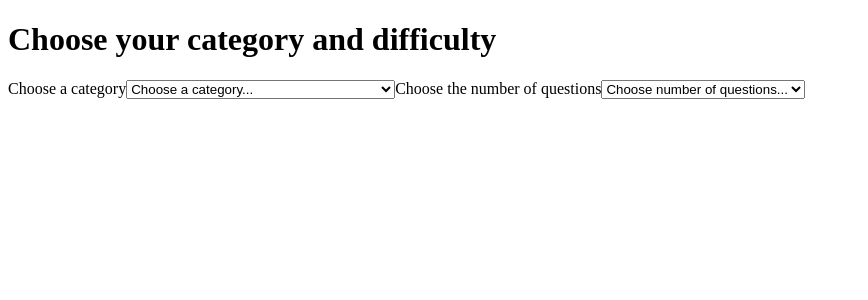
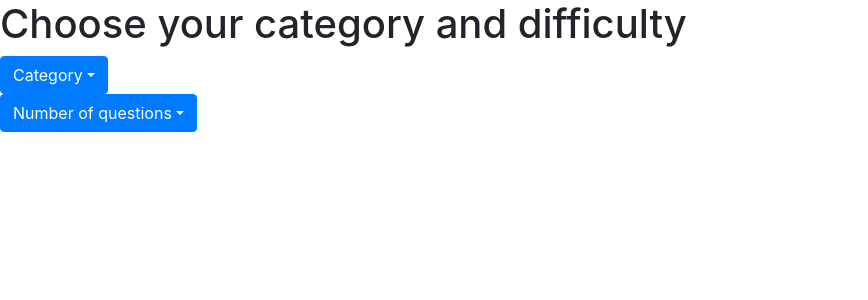
Before and after one commit to hannahakhtar/quiz, a React (Create React App) app: page /quiz-app/selection in a window 1280 px wide. Shown: the top 300 px of the page, without its empty margins (0-868 px from the left). Built offline with nearby package versions, Linux system fonts and the light colour scheme.

Commit message:
modal for end of game added - no styling

```diff
--- a/package.json
+++ b/package.json
@@ -8,12 +8,18 @@
     "@testing-library/react": "^11.1.0",
     "@testing-library/user-event": "^12.1.10",
     "axios": "^0.21.1",
+    "bootstrap": "^4.6.0",
     "node-sass": "^5.0.0",
     "react": "^17.0.2",
+    "react-bootstrap": "^1.5.2",
+    "react-confetti": "^6.0.1",
     "react-dom": "^17.0.2",
     "react-loader-spinner": "^4.0.0",
     "react-router-dom": "^5.2.0",
     "react-scripts": "4.0.3",
+    "react-use": "^17.2.4",
+    "react-use-window-size": "^1.0.1",
+    "use-window-size": "0.0.1",
     "web-vitals": "^1.0.1"
   },
   "scripts": {
--- a/src/App.scss
+++ b/src/App.scss
@@ -1,4 +1,6 @@
+@import "node_modules/bootstrap/scss/bootstrap";
 @import "react-loader-spinner/dist/loader/css/react-spinner-loader.css";
+
 
 .App {
   text-align: center;
--- a/src/components/Home.js
+++ b/src/components/Home.js
@@ -1,12 +1,16 @@
 import React from 'react'
 import { Link } from 'react-router-dom'
+
+import Button from 'react-bootstrap/Button';
 
 const Home = () => {
   return <>
 <h1>Home</h1>
+<p>Choose from a number of different categories and the number of questions you want to have.</p>
+<p>Good luck!</p>
 <Link to={{
   pathname: "/quiz-app/selection",
-}}>Play!</Link>
+}}><Button variant="primary">Play!</Button></Link>
 </>
 }
 
--- a/src/components/Quiz.js
+++ b/src/components/Quiz.js
@@ -2,6 +2,11 @@ import React, { useEffect, useState } from 'react'
 import { Link } from 'react-router-dom'
 import axios from 'axios'
 import Loader from 'react-loader-spinner'
+import { useWindowSize } from 'react-use'
+import Confetti from 'react-confetti'
+
+import Button from 'react-bootstrap/Button';
+import Modal from 'react-bootstrap/Modal';
 
 const Quiz = ({ location }) => {
 
@@ -13,10 +18,11 @@ const Quiz = ({ location }) => {
   const [currentQuestion, setCurrentQuestion] = useState(0)
   const [isError, setIsError] = useState(false)
   const [score, setScore] = useState(0)
-
+  const [show, setShow] = useState(false)
 
   const category = location.state.category
   const questionAmount = location.state.questionAmount
+  const { width, height } = useWindowSize()
 
   useEffect(() => {
     async function fetchQuizData() {
@@ -43,7 +49,7 @@ const Quiz = ({ location }) => {
 
     return <div>
       {answers.sort().map((answer, i) => {
-        return <button key={i} onClick={() => checkAnswers(answer)}>{atob(answer)}</button>
+        return <Button key={i} onClick={() => checkAnswers(answer)}>{atob(answer)}</Button>
       })}
     </div>
   }
@@ -63,8 +69,7 @@ const Quiz = ({ location }) => {
         setIncorrectAnswers(quizData[currentQuestion + 1].incorrect_answers)
       }
     } else {
-        alert('game over')
-        // ? show final score and confetti and button to play again which takes them back to the selection page.
+      setShow(true)
     }
   }
 
@@ -81,18 +86,30 @@ const Quiz = ({ location }) => {
   if (isError) {
     return <>
       <h2>There are not enough questions available for this category.</h2>
-    <Link to={{ pathname: "/quiz-app/selection" }}>Try again?</Link>
+      <Link to={{ pathname: "/quiz-app/selection" }}><Button>Try again?</Button></Link>
     </>
   }
 
   return <>
     <h1>Quiz</h1>
     <div>Question {currentQuestion + 1} of {questionAmount}</div>
+    <div>Score: {score}</div>
     <div>{atob(displayQuestion)}</div>
     <div>
       {displayAnswers()}
     </div>
-    <div>Score: {score}</div>
+
+    <Modal show={show}>
+      <Modal.Body>
+        <p>Your final score was {score}</p>
+        <Link to={{ pathname: "/quiz-app/selection" }}><Button>Play again?</Button></Link>
+      </Modal.Body>
+    </Modal>
+    {show &&
+      <Confetti
+        width={width}
+        height={height}
+        />}
   </>
 }
 
--- a/src/components/Selection.js
+++ b/src/components/Selection.js
@@ -1,54 +1,71 @@
 import React, { useState } from 'react'
 import { Link } from 'react-router-dom'
+
+import Button from 'react-bootstrap/Button';
+import Dropdown from 'react-bootstrap/Dropdown';
 
 const Selection = () => {
 
   const [category, setCategory] = useState('')
   const [questionAmount, setQuestionAmount] = useState('')
 
+  function handleCategorySelect(e, eventKey) {
+    setCategory(e)
+  }
+
+  function handleQuestionAmountSelect(e, eventKey) {
+    setQuestionAmount(e)
+  }
+
   return <>
     <h1>Choose your category and difficulty</h1>
-    <label>Choose a category</label>
-    <select name="selection" id="selection" onChange={e => setCategory(e.target.value)}>
-      <option disable="true" >Choose a category...</option>
-      <option value="27">Animals</option>
-      <option value="25">Art</option>
-      <option value="26">Celebrities</option>
-      <option value="16">Entertainment: Board Games</option>
-      <option value="10">Entertainment: Books</option>
-      <option value="32">Entertainment: Cartoons & Animations</option>
-      <option value="29">Entertainment: Comics</option>
-      <option value="11">Entertainment: Film</option>
-      <option value="31">Entertainment: Japanese Anime & Manga</option>
-      <option value="12">Entertainment: Music</option>
-      <option value="13">Entertainment: Musicals & Theatres</option>
-      <option value="14">Entertainment: Television</option>
-      <option value="15">Entertainment: Video Games</option>
-      <option value="9">General Knowledge</option>
-      <option value="22">Geography</option>
-      <option value="23">History</option>
-      <option value="20">Mythology</option>
-      <option value="24">Politics</option>
-      <option value="">Random</option>
-      <option value="17">Science & Nature</option>
-      <option value="18">Science: Computers</option>
-      <option value="19">Science: Mathematics</option>
-      <option value="30">Science: Gadgets</option>
-      <option value="21">Sports</option>
-      <option value="28">Vehicles</option>
-    </select>
-    <label id="numberOfQuestions">Choose the number of questions</label>
-    <select onChange={e => setQuestionAmount(e.target.value)}>
-    <option disable="true" >Choose number of questions...</option>
-      <option value="10">10</option>
-      <option value="15">15</option>
-      <option value="20">20</option>
-    </select>
+    <Dropdown>
+      <Dropdown.Toggle>
+      Category
+      </Dropdown.Toggle>
+      <Dropdown.Menu>
+      <Dropdown.Item onSelect={handleCategorySelect} eventKey="27">Animals</Dropdown.Item>
+      <Dropdown.Item onSelect={handleCategorySelect} eventKey="25">Art</Dropdown.Item>
+      <Dropdown.Item onSelect={handleCategorySelect} eventKey="26">Celebrities</Dropdown.Item>
+      <Dropdown.Item onSelect={handleCategorySelect} eventKey="16">Entertainment: Board Games</Dropdown.Item>
+      <Dropdown.Item onSelect={handleCategorySelect} eventKey="10">Entertainment: Books</Dropdown.Item>
+      <Dropdown.Item onSelect={handleCategorySelect} eventKey="32">Entertainment: Cartoons & Animations</Dropdown.Item>
+      <Dropdown.Item onSelect={handleCategorySelect} eventKey="29">Entertainment: Comics</Dropdown.Item>
+      <Dropdown.Item onSelect={handleCategorySelect} eventKey="11">Entertainment: Film</Dropdown.Item>
+      <Dropdown.Item onSelect={handleCategorySelect} eventKey="31">Entertainment: Japanese Anime & Manga</Dropdown.Item>
+      <Dropdown.Item onSelect={handleCategorySelect} eventKey="12">Entertainment: Music</Dropdown.Item>
+      <Dropdown.Item onSelect={handleCategorySelect} eventKey="13">Entertainment: Musicals & Theatres</Dropdown.Item>
+      <Dropdown.Item onSelect={handleCategorySelect} eventKey="14">Entertainment: Television</Dropdown.Item>
+      <Dropdown.Item onSelect={handleCategorySelect} eventKey="15">Entertainment: Video Games</Dropdown.Item>
+      <Dropdown.Item onSelect={handleCategorySelect} eventKey="9">General Knowledge</Dropdown.Item>
+      <Dropdown.Item onSelect={handleCategorySelect} eventKey="22">Geography</Dropdown.Item>
+      <Dropdown.Item onSelect={handleCategorySelect} eventKey="23">History</Dropdown.Item>
+      <Dropdown.Item onSelect={handleCategorySelect} eventKey="20">Mythology</Dropdown.Item>
+      <Dropdown.Item onSelect={handleCategorySelect} eventKey="24">Politics</Dropdown.Item>
+      <Dropdown.Item onSelect={handleCategorySelect} eventKey="">Random</Dropdown.Item>
+      <Dropdown.Item onSelect={handleCategorySelect} eventKey="17">Science & Nature</Dropdown.Item>
+      <Dropdown.Item onSelect={handleCategorySelect} eventKey="18">Science: Computers</Dropdown.Item>
+      <Dropdown.Item onSelect={handleCategorySelect} eventKey="19">Science: Mathematics</Dropdown.Item>
+      <Dropdown.Item onSelect={handleCategorySelect} eventKey="30">Science: Gadgets</Dropdown.Item>
+      <Dropdown.Item onSelect={handleCategorySelect} eventKey="21">Sports</Dropdown.Item>
+      <Dropdown.Item onSelect={handleCategorySelect} eventKey="28">Vehicles</Dropdown.Item>
+      </Dropdown.Menu>
+    </Dropdown>
+    <Dropdown>
+      <Dropdown.Toggle>
+        Number of questions
+      </Dropdown.Toggle>
+      <Dropdown.Menu>
+      <Dropdown.Item onSelect={handleQuestionAmountSelect} eventKey="10">10</Dropdown.Item>
+      <Dropdown.Item onSelect={handleQuestionAmountSelect} eventKey="15">15</Dropdown.Item>
+      <Dropdown.Item onSelect={handleQuestionAmountSelect} eventKey="20">20</Dropdown.Item>
+      </Dropdown.Menu>
+    </Dropdown>
     {category && questionAmount &&
     <Link to={{
       pathname: "/quiz-app/play",
       state: { category, questionAmount }
-    }}>Play!</Link>
+    }}><Button variant="primary">Play!</Button></Link>
   }
   </>
 }
```
Also changed, not shown: 1 other file (tests, documents, lock files or other folders). Lines whose indentation alone changed are shown as unchanged.
